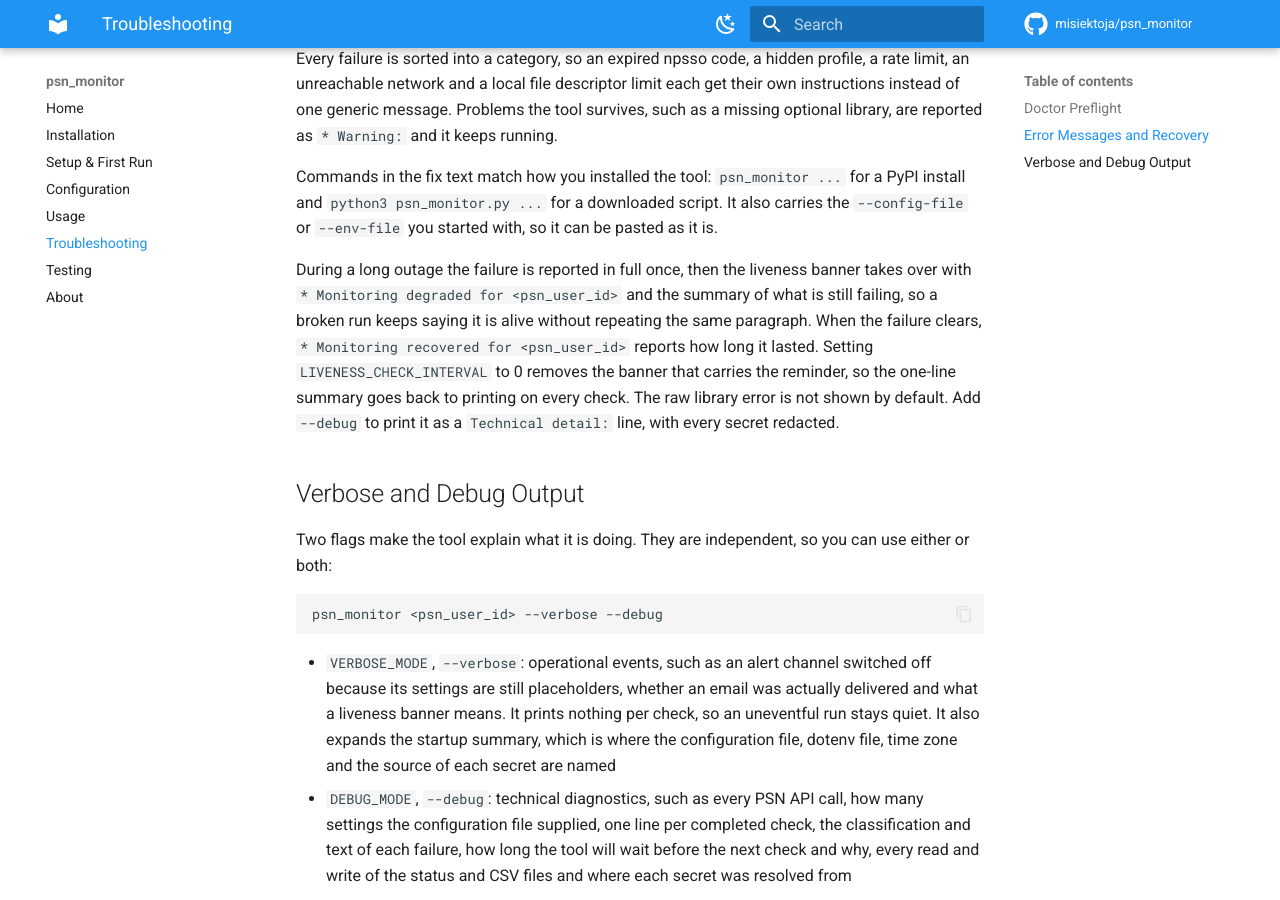
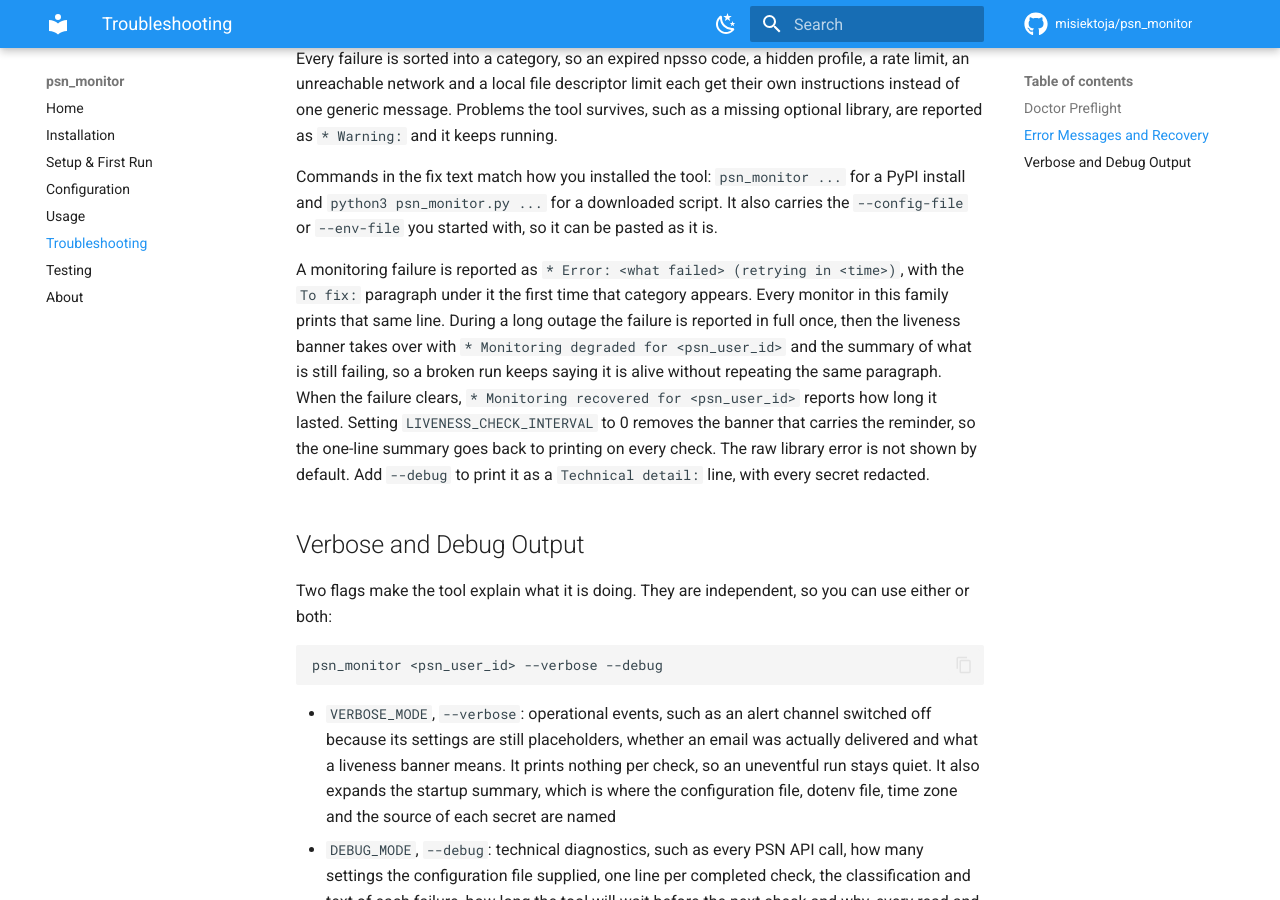
Before and after one commit to misiektoja/psn_monitor, an MkDocs documentation site: the page built from docs/troubleshooting.md, in a window 1280 px wide and 900 px high, scrolled down 1397 px. Built offline with MkDocs 1.6.1 and Material for MkDocs 9.7.7, drawn with Linux system fonts in a browser that asks for light colours; comment, search, counter and statistics services are not loaded.

Commit message:
docs(site): describe the shared failure line shape

```diff
--- a/docs/troubleshooting.md
+++ b/docs/troubleshooting.md
@@ -39,7 +39,7 @@ Every failure is sorted into a category, so an expired npsso code, a hidden prof
 
 Commands in the fix text match how you installed the tool: `psn_monitor ...` for a PyPI install and `python3 psn_monitor.py ...` for a downloaded script. It also carries the `--config-file` or `--env-file` you started with, so it can be pasted as it is.
 
-During a long outage the failure is reported in full once, then the liveness banner takes over with `* Monitoring degraded for <psn_user_id>` and the summary of what is still failing, so a broken run keeps saying it is alive without repeating the same paragraph. When the failure clears, `* Monitoring recovered for <psn_user_id>` reports how long it lasted. Setting `LIVENESS_CHECK_INTERVAL` to 0 removes the banner that carries the reminder, so the one-line summary goes back to printing on every check. The raw library error is not shown by default. Add `--debug` to print it as a `Technical detail:` line, with every secret redacted.
+A monitoring failure is reported as `* Error: <what failed> (retrying in <time>)`, with the `To fix:` paragraph under it the first time that category appears. Every monitor in this family prints that same line. During a long outage the failure is reported in full once, then the liveness banner takes over with `* Monitoring degraded for <psn_user_id>` and the summary of what is still failing, so a broken run keeps saying it is alive without repeating the same paragraph. When the failure clears, `* Monitoring recovered for <psn_user_id>` reports how long it lasted. Setting `LIVENESS_CHECK_INTERVAL` to 0 removes the banner that carries the reminder, so the one-line summary goes back to printing on every check. The raw library error is not shown by default. Add `--debug` to print it as a `Technical detail:` line, with every secret redacted.
 
 ## Verbose and Debug Output
 
```
